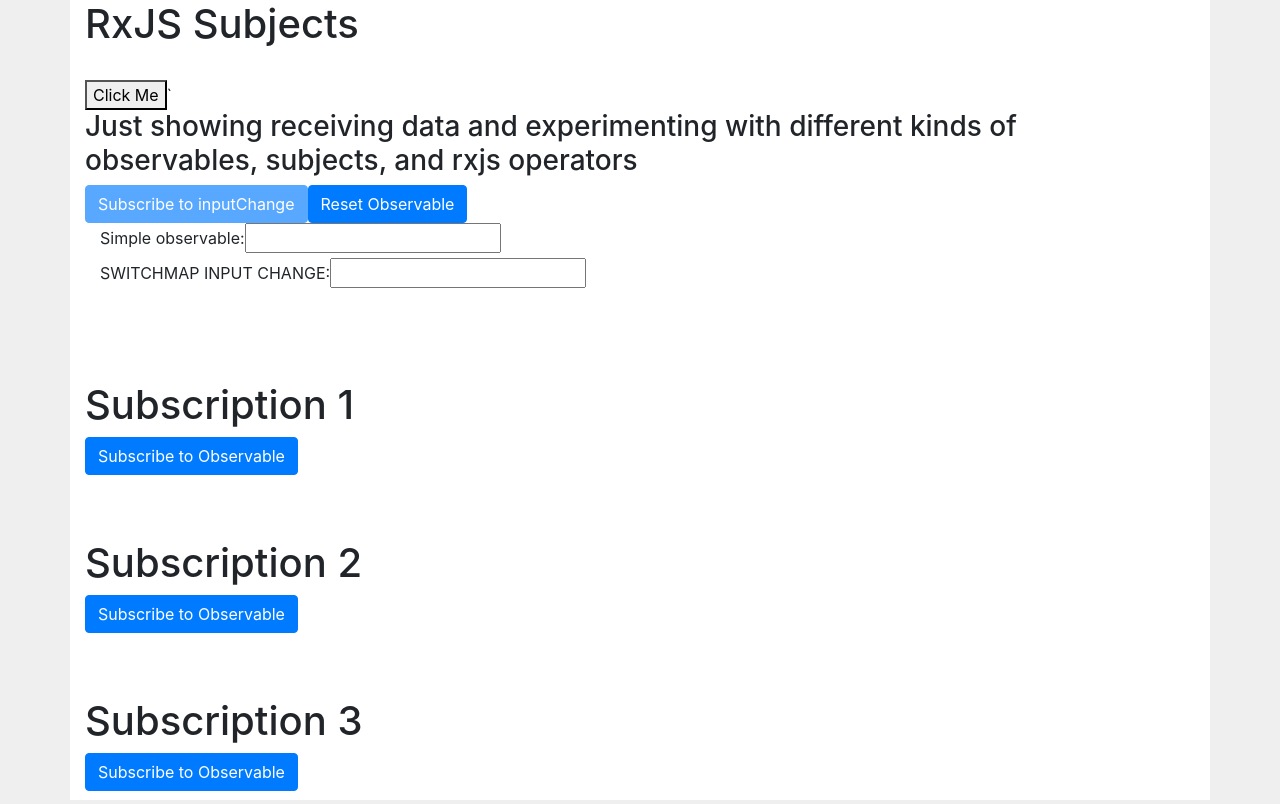
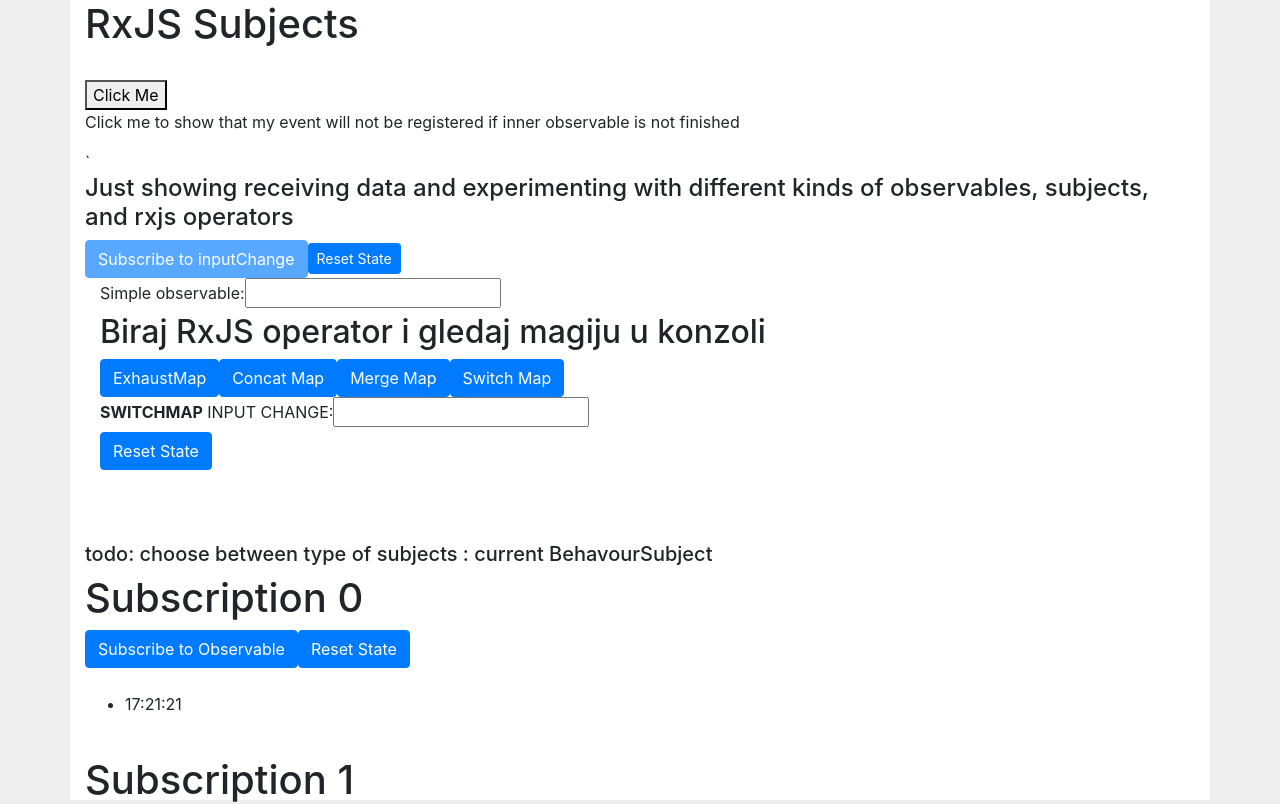
Before and after one commit to lukalukaluka7000/rxjs-experimenting, an Angular app: page / in a window 1280 px wide. Shown: the top 804 px of the page. Built offline with nearby package versions, Linux system fonts and the light colour scheme.

Commit message:
choosing rxjs operator interactively and reset state

```diff
--- a/src/app/app.component.html
+++ b/src/app/app.component.html
@@ -4,10 +4,10 @@
 
 <br />
 <!-- (click)="subscribe0()" -->
-<button #button>Click Me</button>`
-<h3>Just showing receiving data and experimenting with different kinds of observables, subjects, and rxjs operators</h3>
+<button #button> Click Me </button> <p>Click me to show that my event will not be registered if inner observable is not finished</p>`
+<h4>Just showing receiving data and experimenting with different kinds of observables, subjects, and rxjs operators</h4>
 <button class="btn btn-primary"  disabled>Subscribe to inputChange</button>
-<button class="btn btn-primary" (click)="reset()" >Reset Observable</button>
+<button class="btn btn-primary btn-sm" (click)="resetToInitialState()" >Reset State</button>
 
 <div class="container">
   <form>
@@ -15,17 +15,33 @@
       <label for="oib">Simple observable:</label>
       <input #searchValue type="text" name="oib" [(ngModel)]="oibone" (input)="oibChanged(searchValue.value)" />
     </div>
+
+    <h2>Biraj RxJS operator i gledaj magiju u konzoli</h2>
+    <div class="btn-toolbar">
+      <button type="button" class="btn btn-primary" (click)='switchOperator("ex")'>ExhaustMap</button>
+      <button type="button" class="btn btn-primary" (click)='switchOperator("co")'>Concat Map</button>
+      <button type="button" class="btn btn-primary" (click)='switchOperator("me")'>Merge Map</button>
+      <button type="button" class="btn btn-primary" (click)='switchOperator("sw")'>Switch Map</button>
+    </div>
     <div>
-      <label for="tip">{{this.rxjsOpString}} INPUT CHANGE: </label>
+      <label for="tip"><b>{{this.rxjsOpString}}</b> INPUT CHANGE: </label>
       <input #inputTipProizvoda type="text" name="tip" [(ngModel)]="tipProizvoda"  />
     </div>
+    <button class="btn btn-primary" (click)="resetToInitialState()" >Reset State</button>
   </form>
 </div>
+<br /><br />
+
+
+<br />
+<h5>todo: choose between type of subjects : current BehavourSubject</h5>
+<h1>Subscription 0</h1>
+<button class="btn btn-primary" (click)="subscribe0()">Subscribe to Observable</button>
+<button class="btn btn-primary" (click)="resetToInitialState()" >Reset State</button>
 <br /><br />
 <ul>
   <li *ngFor="let dataItem of subscription0Data">{{ dataItem }}</li>
 </ul>
-
 
 <br />
 <h1>Subscription 1</h1>
--- a/src/app/app.component.ts
+++ b/src/app/app.component.ts
@@ -38,12 +38,12 @@
 
   ngOnInit() {
     //want to listen for subject0 change
-    //this.subscribe0();
+    this.subscribe0();
 
     //src i inner
     //this.subscribeSrcInner();
 
-    //clicks na klik
+    //na klikove button
     this.clicks$ = fromEvent(this.button.nativeElement, 'click');
     this.subscribeExhaustMapClickExample();
 
@@ -57,7 +57,32 @@
     this.changesTipProiz$ = fromEvent(this.inputTipProizvodaField.nativeElement, 'input');
     this.subscribeVariousRxjsOperatorsOnInputExample();
   }
-  reset() {
+  switchOperator(operSelected: string) {
+
+    this.resetToInitialState();
+    switch (operSelected) {
+      case "ex":
+        this.rxjsOp = RxjsOperators.exhaustMap;
+        break;
+      case "co":
+        this.rxjsOp = RxjsOperators.concatMap;
+        break;
+      case "me":
+        this.rxjsOp = RxjsOperators.mergeMap;
+        break;
+      case "sw":
+        this.rxjsOp = RxjsOperators.switchMap;
+        break;
+      default:
+        break;
+    }
+    this.TryDifferentOperatorsOnInputChange();
+  }
+  resetToInitialState() {
+    this.count = 0;
+    this.tipProizvoda = "";
+    this.oibone = "";
+    this.subjectsService.resetObs();
     if(this.sub0 !== undefined)
       this.sub0.unsubscribe();
     if(this.sub1 !== undefined)
@@ -70,6 +95,8 @@
     this.subscription1Data = [];
     this.subscription2Data = [];
     this.subscription3Data = [];
+
+    console.clear();
   }
   oibChanged(newOib : string) {
     if(this.sub0.closed) {
@@ -80,7 +107,6 @@
   }
   JobInOperator(data) {
     //: typoesafety 'InputEvent' from npm install --save @types/dom-inputevent
-    //sad necu nista delayat ali prvo da radi pa onda to
     this.count+=1;
     console.log("count je : ", this.count);
     let currinputValueField = data.srcElement.value;
@@ -158,20 +184,11 @@
     //   }
     // });
     let obs = this.subjectsService.observable$.pipe(
-      take(1),
-      exhaustMap(data => {
+      tap(data => {
         if(data) {
           this.subscription0Data.push(data);
         }
-        return this.subjectsService.observable$;
-      }),
-      debounceTime(2000),
-      distinctUntilChanged()
-      // tap(data => {
-      //   if(data) {
-      //     this.subscription0Data.push(data);
-      //   }
-      // })
+      })
     );
     this.sub0 = obs.subscribe();
   }
```
